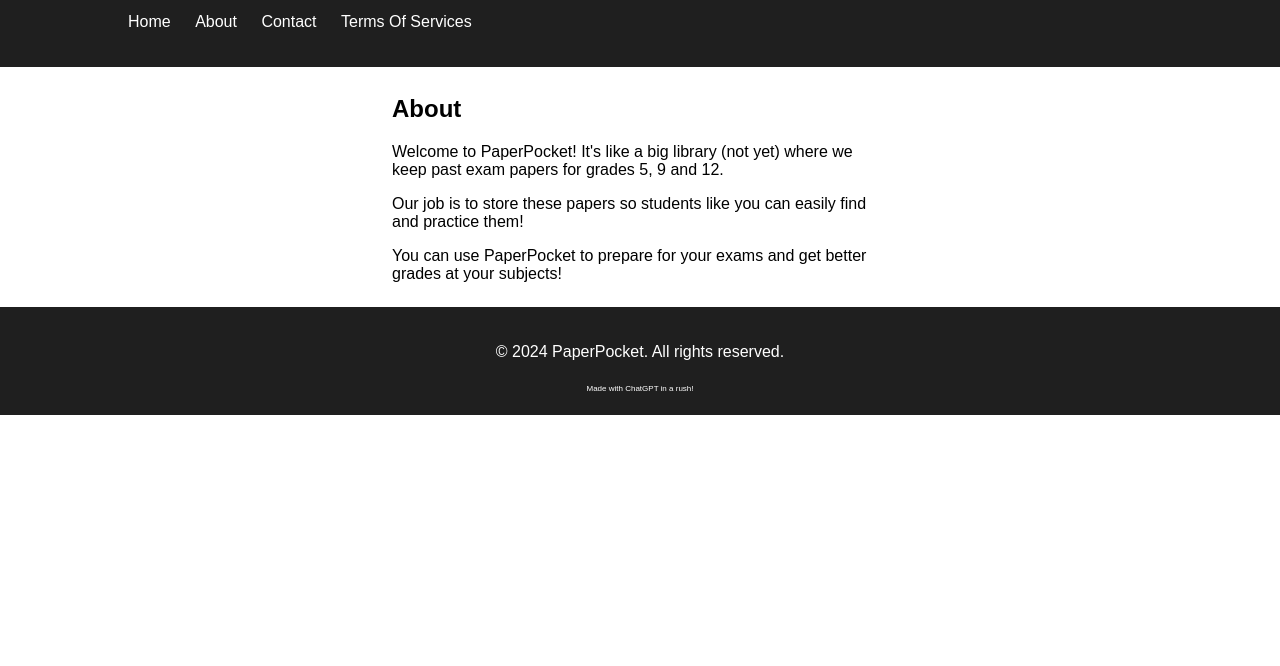
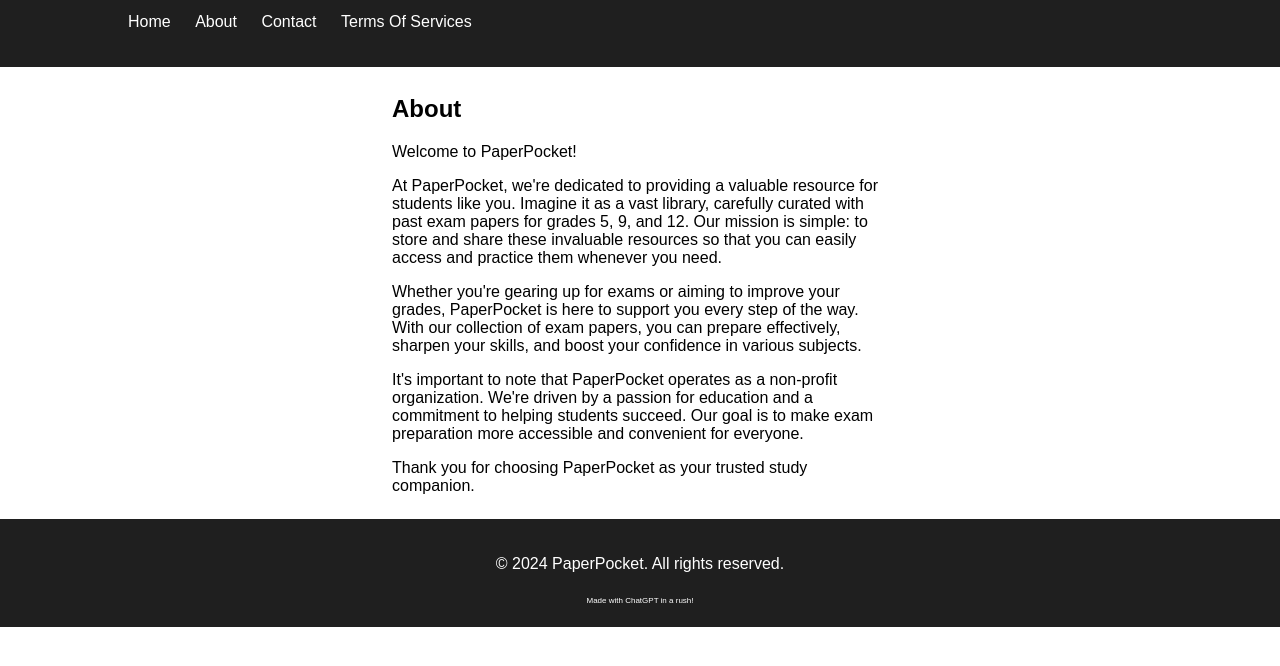
Before and after one commit to ppzh0/PaperPocket, a plain HTML site: page about.html in a window 1280 px wide. Shown: the part 78-744 px from the top of the page. Drawn offline with Linux system fonts and the light colour scheme.

Commit message:
update about text

```diff
--- a/about.html
+++ b/about.html
@@ -35,13 +35,25 @@
         <h2>About</h2>
         <p>
             Welcome to PaperPocket!
-            It's like a big library (not yet) where we keep past exam papers for grades 5, 9 and 12.
         </p>
         <p>
-            Our job is to store these papers so students like you can easily find and practice them!
+            At PaperPocket, we're dedicated to providing a valuable resource for students like you. Imagine it as a vast
+            library, carefully curated with past exam papers for grades 5, 9, and 12. Our mission is simple: to store
+            and share these invaluable resources so that you can easily access and practice them whenever you need.
         </p>
         <p>
-            You can use PaperPocket to prepare for your exams and get better grades at your subjects!
+            Whether you're gearing up for exams or aiming to improve your grades, PaperPocket is here to support you
+            every step of the way. With our collection of exam papers, you can prepare effectively, sharpen your skills,
+            and boost your confidence in various subjects.
+        </p>
+        <p>
+            It's important to note that PaperPocket operates as a non-profit organization. We're driven by a passion for
+            education and a commitment to helping students succeed. Our goal is to make exam preparation more accessible
+            and convenient for everyone.
+        </p>
+        <p>
+            Thank you for choosing PaperPocket as your trusted study companion.
+            <!-- Together, let's embark on a journey of learning and academic excellence! -->
         </p>
     </main>
 
```
